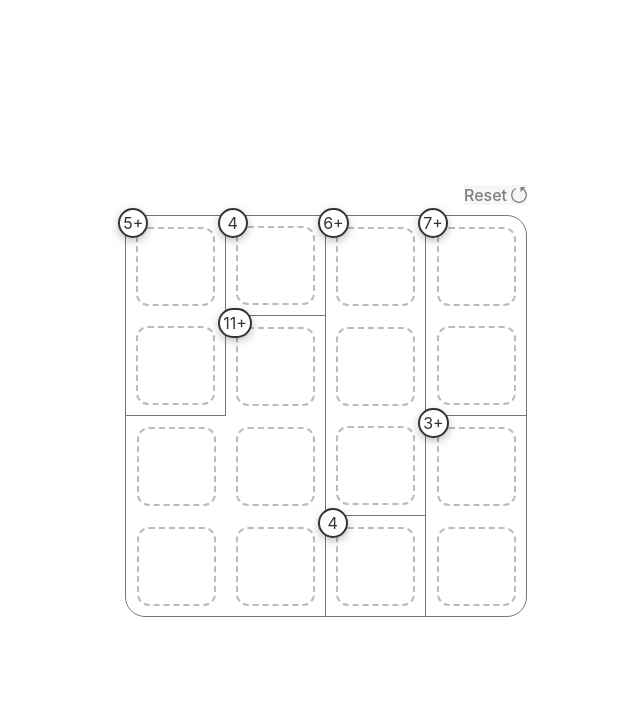
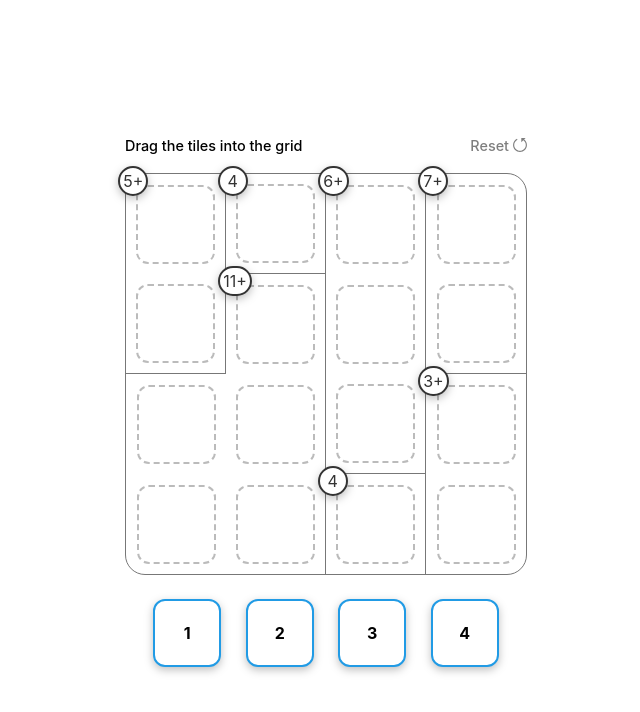
Before and after one commit to andybangs/calcudoku, a React (Create React App) app: page / in a window 1280 px wide. Shown: the top 712 px of the page, without its empty margins (314-954 px from the left). Built offline with nearby package versions, Linux system fonts and the light colour scheme.

Commit message:
Add tiles ui

```diff
--- a/src/App.tsx
+++ b/src/App.tsx
@@ -13,7 +13,7 @@ let Grid = styled.div<{ size: number }>`
   height: ${({ size }) => size * 100}px;
   max-width: 90vw;
   max-height: 90vw;
-  border: solid rgb(119, 119, 119) 1px;
+  border: solid #777 1px;
   border-radius: 20px;
   display: grid;
   grid-template-columns: repeat(${({ size }) => size}, 1fr);
@@ -82,6 +82,7 @@ export default function App() {
           />
         ))}
       </Grid>
+      <Tiles size={puzzle.size} />
     </React.Fragment>
   );
 }
@@ -107,7 +108,7 @@ let CellCont = styled.div<{ borderRight: boolean; borderBottom: boolean; size: n
   height: 100px;
   max-width: ${({ size }) => 90 / size}vw;
   max-height: ${({ size }) => 90 / size}vw;
-  border: solid rgb(119, 119, 119) 0;
+  border: solid #777 0;
   border-right-width: ${({ borderRight }) => (borderRight ? '1px' : 0)};
   border-bottom-width: ${({ borderBottom }) => (borderBottom ? '1px' : 0)};
   user-select: none;
@@ -123,10 +124,10 @@ let Badge = styled.span<{ valid?: boolean }>`
   min-width: 1.2em;
   text-align: center;
   padding: 0.2em;
-  color: ${({ valid }) => (valid ? '#fff' : 'rgb(51, 51, 51)')};
-  background-color: ${({ valid }) => (valid ? 'rgb(3, 155, 229)' : '#fff')};
+  color: ${({ valid }) => (valid ? '#fff' : '#333')};
+  background-color: ${({ valid }) => (valid ? '#219be5' : '#fff')};
   filter: drop-shadow(rgba(0, 0, 0, 0.25) 0px 3px 4px);
-  border-color: ${({ valid }) => (valid ? 'rgb(3, 155, 229)' : 'rgb(51, 51, 51)')};
+  border-color: ${({ valid }) => (valid ? '#219be5' : '#333')};
   border-style: solid;
   border-width: 2px;
   border-radius: 1.5em;
@@ -143,9 +144,8 @@ let Target = styled.span<{ complete: boolean; index: number }>`
   width: 75%;
   height: 75%;
   font-weight: 700;
-  background-color: ${({ children }) => children && 'rgb(235, 247, 253)'};
-  border: ${({ children }) =>
-    children ? 'solid rgb(3, 155, 229) 2px' : 'dashed rgb(187, 187, 187) 2px'};
+  background-color: ${({ children }) => children && '#ebf7fd'};
+  border: ${({ children }) => (children ? 'solid #219be5 2px' : 'dashed #bbb 2px')};
   border-radius: 12px;
   cursor: ${({ children }) => (children ? 'grab' : 'default')};
   display: flex;
@@ -157,7 +157,7 @@ let Target = styled.span<{ complete: boolean; index: number }>`
   &:hover {
     width: ${({ children }) => !children && '85%'};
     height: ${({ children }) => !children && '85%'};
-    border-color: rgb(3, 155, 229);
+    border-color: #219be5;
   }
 `;
 
@@ -180,6 +180,61 @@ function Cell(props: CellProps) {
 }
 
 // ---------
+// TILES
+// ---------
+
+let TileCont = styled.div<{ size: number }>`
+  width: 64px;
+  height: 64px;
+  max-width: ${({ size }) => (90 / size) * 0.6375}vw;
+  max-height: ${({ size }) => (90 / size) * 0.6375}vw;
+  font-weight: 700;
+  background-color: #fff;
+  border: solid #219be5 2px;
+  border-radius: 12px;
+  cursor: grab;
+  filter: drop-shadow(rgba(0, 0, 0, 0.25) 0px 3px 4px);
+  display: flex;
+  align-items: center;
+  justify-content: center;
+`;
+
+interface TileProps {
+  children: number;
+  size: number;
+}
+
+function Tile({ children, size }: TileProps) {
+  return <TileCont size={size}>{children}</TileCont>;
+}
+
+let TilesCont = styled.div`
+  display: flex;
+  align-items: center;
+  justify-content: space-around;
+  margin-top: 1.5em;
+  padding: 0 1em;
+`;
+
+interface TilesProps {
+  size: number;
+}
+
+function Tiles({ size }: TilesProps) {
+  let labels = new Array(size).fill(0).map((_, i) => i + 1);
+
+  return (
+    <TilesCont>
+      {labels.map((label, i) => (
+        <Tile key={i} size={size}>
+          {label}
+        </Tile>
+      ))}
+    </TilesCont>
+  );
+}
+
+// ---------
 // HEADER
 // ---------
 
@@ -189,18 +244,13 @@ let Header = styled.header`
   justify-content: space-between;
   align-items: center;
   height: 1.5em;
-  margin-bottom: 0.5em;
-`;
-
-let textOpacity = keyframes`
-  from { opacity: 0; }
-  to { opacity: 1; }
+  margin-bottom: 1em;
 `;
 
 let Text = styled.p`
   margin: 0;
+  font-size: 0.9em;
   font-weight: 500;
-  animation: ${textOpacity} 750ms linear;
 `;
 
 let Button = styled.button`
@@ -210,9 +260,11 @@ let Button = styled.button`
   border: 0;
   outline: none;
   font: inherit;
+  font-size: 0.9em;
   font-weight: 500;
   cursor: pointer;
   color: #000;
+  background-color: inherit;
   opacity: 0.5;
   transition: opacity 100ms linear;
 
@@ -237,13 +289,15 @@ function AppHeader({ complete, resetGrid }: AppHeaderProps) {
       <Button onClick={resetGrid}>
         Reset <Icon src={reset} alt="" />
       </Button>
-      {complete && (
+      {complete ? (
         <Text>
           <span role="img" aria-label="Congratulations!">
             🎊
           </span>{' '}
           You got it!
         </Text>
+      ) : (
+        <Text>Drag the tiles into the grid</Text>
       )}
     </Header>
   );
```
